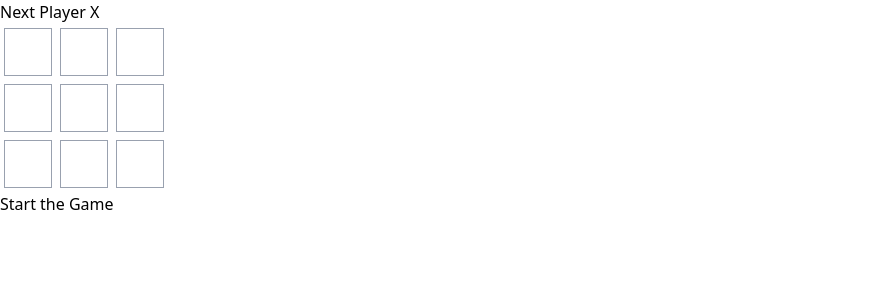
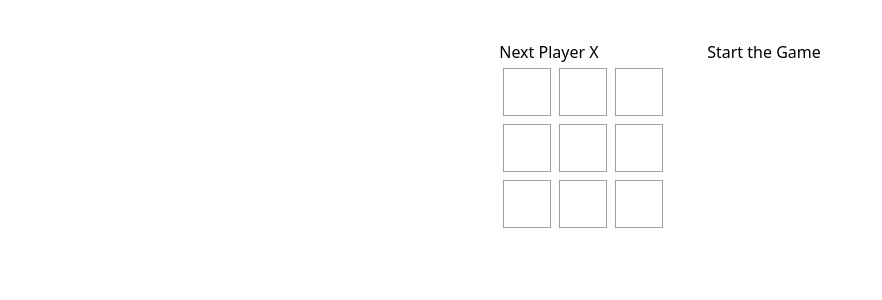
Before and after one commit to zunayed-arp/React-Tic-Tac-Toe, a React (Vite) app: page / in a window 1280 px wide. Shown: the top 300 px of the page, without its empty margins (0-882 px from the left). Built offline with nearby package versions, Linux system fonts and the light colour scheme.

Commit message:
added some css

```diff
--- a/src/components/Game.jsx
+++ b/src/components/Game.jsx
@@ -17,11 +17,11 @@ export default function Game() {
   }
 
   return (
-    <div>
-      <div>
+    <div className="flex justify-center">
+      <div className="mr-10 ml-10 mt-10 ">
         <Board xIsNext={xIsNext} squares={currentSquares} onPlay={handlePlay} />
       </div>
-      <div>
+      <div className="mt-10">
         <History
           history={history}
           setCurrentMove={setCurrentMove}
--- a/src/components/History.jsx
+++ b/src/components/History.jsx
@@ -8,7 +8,9 @@ export default function History({ history, setCurrentMove, setXIsNext }) {
     }
     return (
       <li key={move}>
-        <button onClick={() => jumpTo(move)}>{description}</button>
+        <button className="mb-2" onClick={() => jumpTo(move)}>
+          {description}
+        </button>
       </li>
     );
   });
@@ -19,7 +21,7 @@ export default function History({ history, setCurrentMove, setXIsNext }) {
   }
   return (
     <>
-      <ol>{moves}</ol>
+      <ol className="">{moves}</ol>
     </>
   );
 }
```
